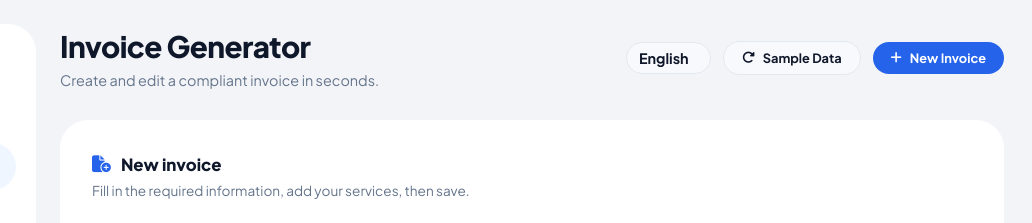
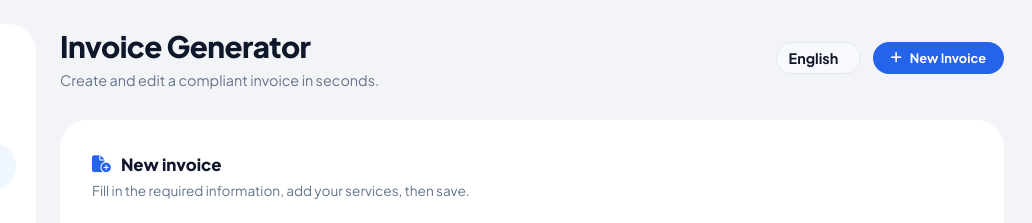
Before and after one commit to gaelmandza15/facturation-microentreprises, a website: page index.html in a window 1280 px wide. Shown: the top 223 px of the page, 248-1280 px from the left. Drawn offline with Linux system fonts and the light colour scheme.

Commit message:
Remove Sample Data reset button and related code/i18n keys

```diff
--- a/index.html
+++ b/index.html
@@ -78,9 +78,6 @@
                 <p id="page-subtitle" data-i18n="subtitle.facture">Créez et éditez une facture conforme en quelques secondes.</p>
             </div>
             <div class="header-actions">
-                <button onclick="resetDataModal()" class="btn-secondary-pill btn-sm">
-                    <i class="fa-solid fa-rotate-right"></i> <span data-i18n="header.resetDemo">Données d'exemple</span>
-                </button>
                 <button onclick="switchTab('facture')" class="btn-primary-pill btn-sm">
                     <i class="fa-solid fa-plus"></i> <span data-i18n="header.newInvoice">Nouvelle Facture</span>
                 </button>
--- a/js/i18n.js
+++ b/js/i18n.js
@@ -23,7 +23,6 @@ const I18N = {
         "footer.local": "Local",
 
         // Header
-        "header.resetDemo": "Sample Data",
         "header.newInvoice": "New Invoice",
 
         // Page titles & subtitles (tab switching)
@@ -238,8 +237,6 @@ const I18N = {
         "toast.importOk": "Backup imported successfully!",
         "toast.importInvalid": "Invalid JSON file.",
         "toast.importError": "Error while reading the JSON file.",
-        "toast.confirmResetDemo": "Reset the data with the demonstration samples?",
-        "toast.demoReset": "Sample data reset!",
         "toast.countryConfigSaved": "Custom country configuration saved.",
         "toast.countryConfigReset": "{name} configuration reset (indicative values).",
         "toast.openTutorial": "Opening the interactive video tutorial...",
@@ -267,7 +264,6 @@ const I18N = {
         "footer.autosave": "Sauvegarde auto :",
         "footer.local": "Locale",
 
-        "header.resetDemo": "Données d'exemple",
         "header.newInvoice": "Nouvelle Facture",
 
         "title.facture": "Générateur de Facture",
@@ -471,8 +467,6 @@ const I18N = {
         "toast.importOk": "Sauvegarde importée avec succès !",
         "toast.importInvalid": "Fichier JSON invalide.",
         "toast.importError": "Erreur lors de la lecture du fichier JSON.",
-        "toast.confirmResetDemo": "Réinitialiser les données avec les exemples de démonstration ?",
-        "toast.demoReset": "Données d'exemple réinitialisées !",
         "toast.countryConfigSaved": "Configuration pays personnalisée enregistrée.",
         "toast.countryConfigReset": "Configuration de {name} réinitialisée (valeurs indicatives).",
         "toast.openTutorial": "Ouverture du tutoriel vidéo interactif...",
--- a/js/settings.js
+++ b/js/settings.js
@@ -151,13 +151,3 @@ function importDataJSON(event) {
     };
     fileReader.readAsText(event.target.files[0]);
 }
-
-function resetDataModal() {
-    if (confirm(t("toast.confirmResetDemo"))) {
-        state = JSON.parse(JSON.stringify(DEFAULT_STATE));
-        saveState();
-        initInvoiceForm();
-        switchTab('facture');
-        showToast(t("toast.demoReset"));
-    }
-}
```
